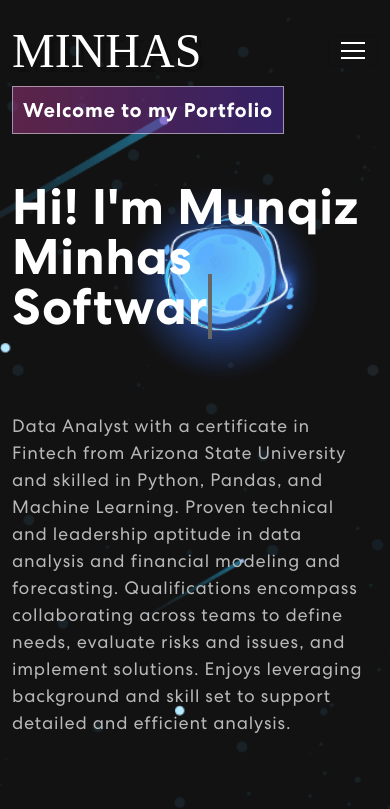
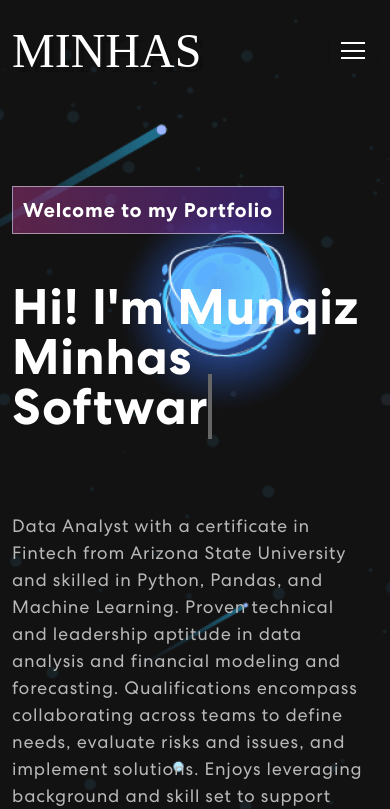
Before and after one commit to ryanhood10/NewPortfolioPage, a React (Create React App) app: page / in a window 390 px wide. Shown: the top 809 px of the page. Built offline with nearby package versions, Linux system fonts and the light colour scheme; no server answers.

Commit message:
adjusting skills section for mobile

```diff
--- a/src/App.css
+++ b/src/App.css
@@ -250,7 +250,7 @@ nav.navbar .navbar-toggler[aria-expanded="true"] .navbar-toggler-icon {
 }
 @media screen and (max-width: 768px){
   .banner {
-    padding: 100px 0 100px 0;
+    margin-bottom: 80px;
 
   }
 }
```
